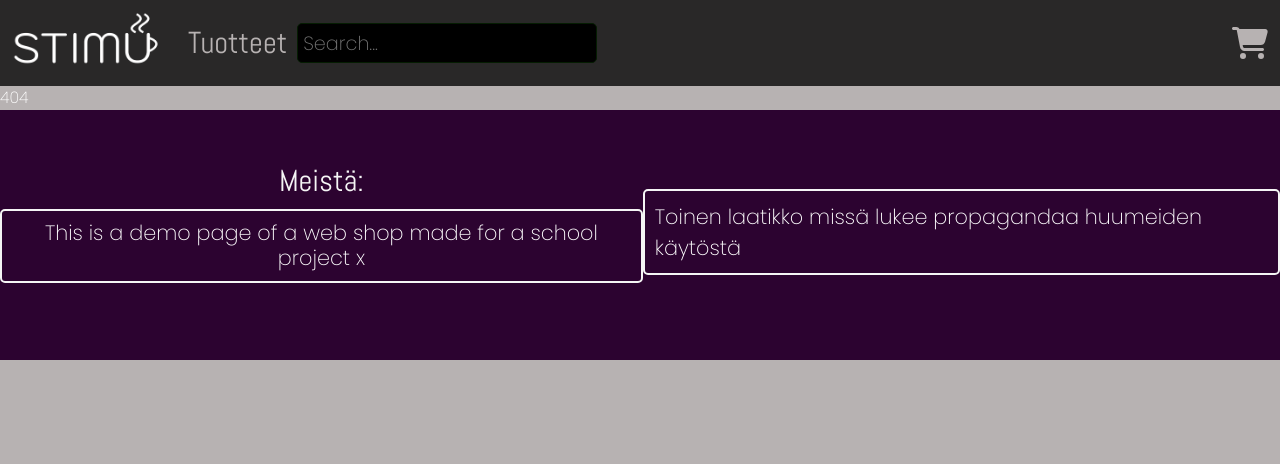
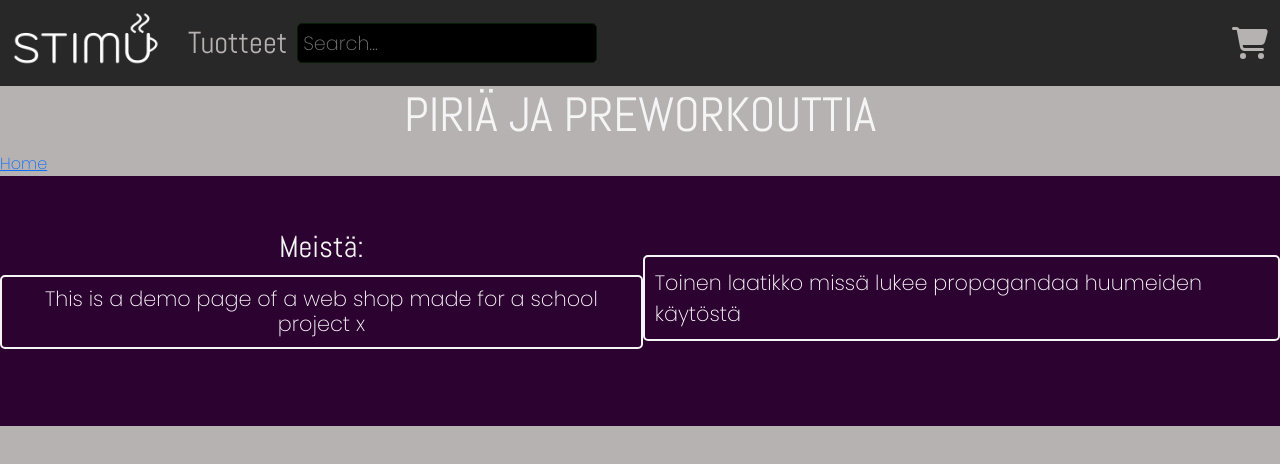
Before and after one commit to Stimu-Webshop/stimu-webshop.github.io, a React (Create React App) app in the folder caffeine-shop/: page /pwo in a window 1280 px wide. Before the commit this address had no page. Shown: the top 464 px of the page. Built offline with nearby package versions, Linux system fonts and the light colour scheme.

Commit message:
Pages and links to category pages

```diff
--- a/caffeine-shop/src/App.js
+++ b/caffeine-shop/src/App.js
@@ -11,6 +11,9 @@ import ContactUs from './pages/ContactUs';
 import NotFound from './pages/NotFound';
 import Products from './pages/Products';
 import ProductPage from './pages/ProductPage';
+import Coffee from './pages/Coffee';
+import EnergyDrinks from './pages/EnergyDrinks';
+import PWO from './pages/PWO';
 
 function App() {
   return (
@@ -23,6 +26,9 @@ function App() {
           <Route path="contactus" element={<ContactUs />} />
           <Route path="*" element={<NotFound />} />
           <Route path="productpage" element={<ProductPage />} />
+          <Route path="coffee" element={<Coffee />} />
+          <Route path="energydrinks" element={<EnergyDrinks />} />
+          <Route path="pwo" element={<PWO />} />
         </Routes>
       <Footer />
     </>
--- a/caffeine-shop/src/components/Carousel.js
+++ b/caffeine-shop/src/components/Carousel.js
@@ -2,11 +2,14 @@
 // 17.3.2023 Sari lisäili vähän mainostekstiä
 
 import React, { useState } from 'react';
+
+
 import coffeeImg from "../img/coffee1.png";
 import edImg from "../img/energy2.png";
 import stimImg from "../img/stimulants.png"
 
 import "../styles/Carousel.scss";
+import { Link } from 'react-router-dom';
 
 
 
@@ -20,7 +23,8 @@ export default function Carousel() {
         <button type="button" data-bs-target="#carouselExampleCaptions" data-bs-slide-to="2" aria-label="Slide 3"></button>
       </div>
       <div class="carousel-inner">
-        <div class="carousel-item active">
+        <Link to="/coffee">
+        <div class="carousel-item active" >
           <img src={coffeeImg} alt="image" />
           <div class="carousel-caption d-none d-md-block">
           <div class="ad-text-container">
@@ -30,6 +34,8 @@ export default function Carousel() {
               </div>
           </div>
         </div>
+        </Link>
+        <Link to="/energydrinks">
         <div class="carousel-item">
           <img src={edImg} alt="image" />
           <div class="carousel-caption d-none d-md-block">
@@ -41,6 +47,8 @@ export default function Carousel() {
             </div>
           </div>
         </div>
+        </Link>
+        <Link to="/pwo">
         <div class="carousel-item">
           <img src={stimImg} alt="image" />
           <div class="carousel-caption d-none d-md-block">
@@ -52,6 +60,7 @@ export default function Carousel() {
             </div>
           </div>
         </div>
+        </Link>
       </div>
       <button class="carousel-control-prev" type="button" data-bs-target="#carouselExampleCaptions" data-bs-slide="prev">
         <span class="carousel-control-prev-icon" aria-hidden="true"></span>
--- /dev/null
+++ b/caffeine-shop/src/pages/Coffee.js
@@ -0,0 +1,11 @@
+import React from "react";
+import { Link } from "react-router-dom";
+
+export default function Coffee() {
+
+    return (
+        <div>
+            <h1>Kahvia saatana</h1>
+        </div>
+    )
+}
--- /dev/null
+++ b/caffeine-shop/src/pages/EnergyDrinks.js
@@ -0,0 +1,11 @@
+import React from "react";
+import { Link } from "react-router-dom";
+
+export default function EnergyDrinks() {
+    return (
+        <div>
+        <h1>Energy Drinks</h1>
+        <Link to="/">Home</Link>
+        </div>
+    );
+    }
--- /dev/null
+++ b/caffeine-shop/src/pages/PWO.js
@@ -0,0 +1,11 @@
+import React from "react";
+import { Link } from "react-router-dom";
+
+export default function EnergyDrinks() {
+    return (
+        <div>
+        <h1>PIRIÄ JA PREWORKOUTTIA</h1>
+        <Link to="/">Home</Link>
+        </div>
+    );
+    }
--- a/caffeine-shop/src/styles/Carousel.scss
+++ b/caffeine-shop/src/styles/Carousel.scss
@@ -3,7 +3,9 @@
 
 
 .carousel-item {
-
+    :hover {
+        cursor: pointer;
+    }
     img {
         width: 100%;
         height: 90vh;
@@ -23,4 +25,5 @@
     border-radius: 3px;
     background-color: rgba(0, 0, 0, 0.532);
 
+
 }
```
